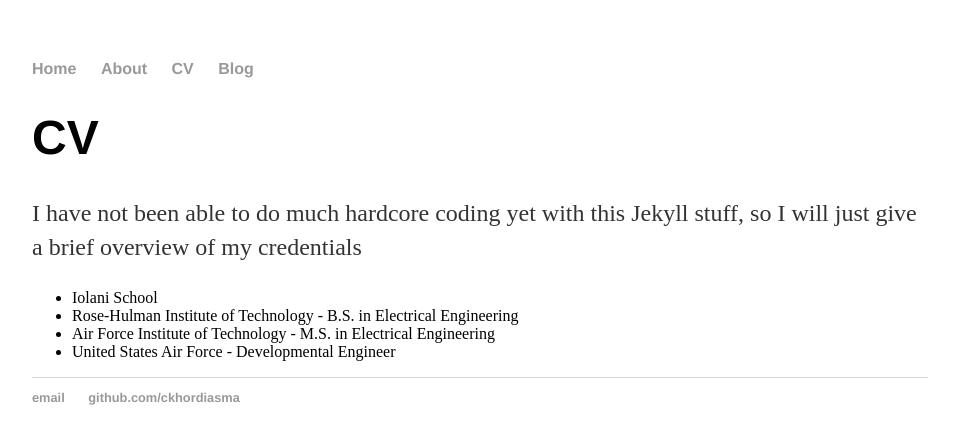
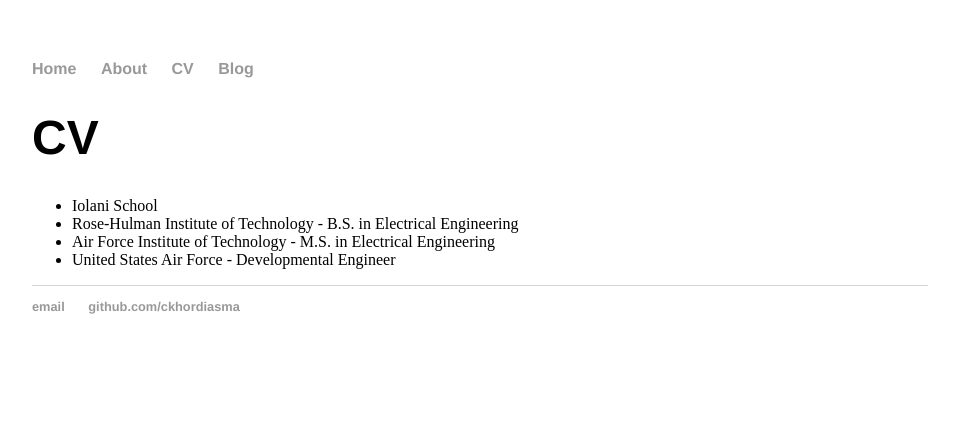
Before and after one commit to ckhordiasma/xoid, a Jekyll site: the page built from cv/index.html, in a window 1280 px wide. Shown: the top 444 px of the page, without its empty margins (160-1119 px from the left). Built offline with Jekyll 4.4.1, drawn with Linux system fonts in a browser that asks for light colours.

Commit message:
deleted excuse on cv page

```diff
--- a/cv/index.html
+++ b/cv/index.html
@@ -3,8 +3,6 @@
 title: CV
 ---
 <h1>{{page.title}} </h1>
-<p>I have not been able to do much hardcore coding yet with this Jekyll stuff, so I will just give a brief overview of my credentials
-</p>
 <ul>
 <li>
 Iolani School
```
